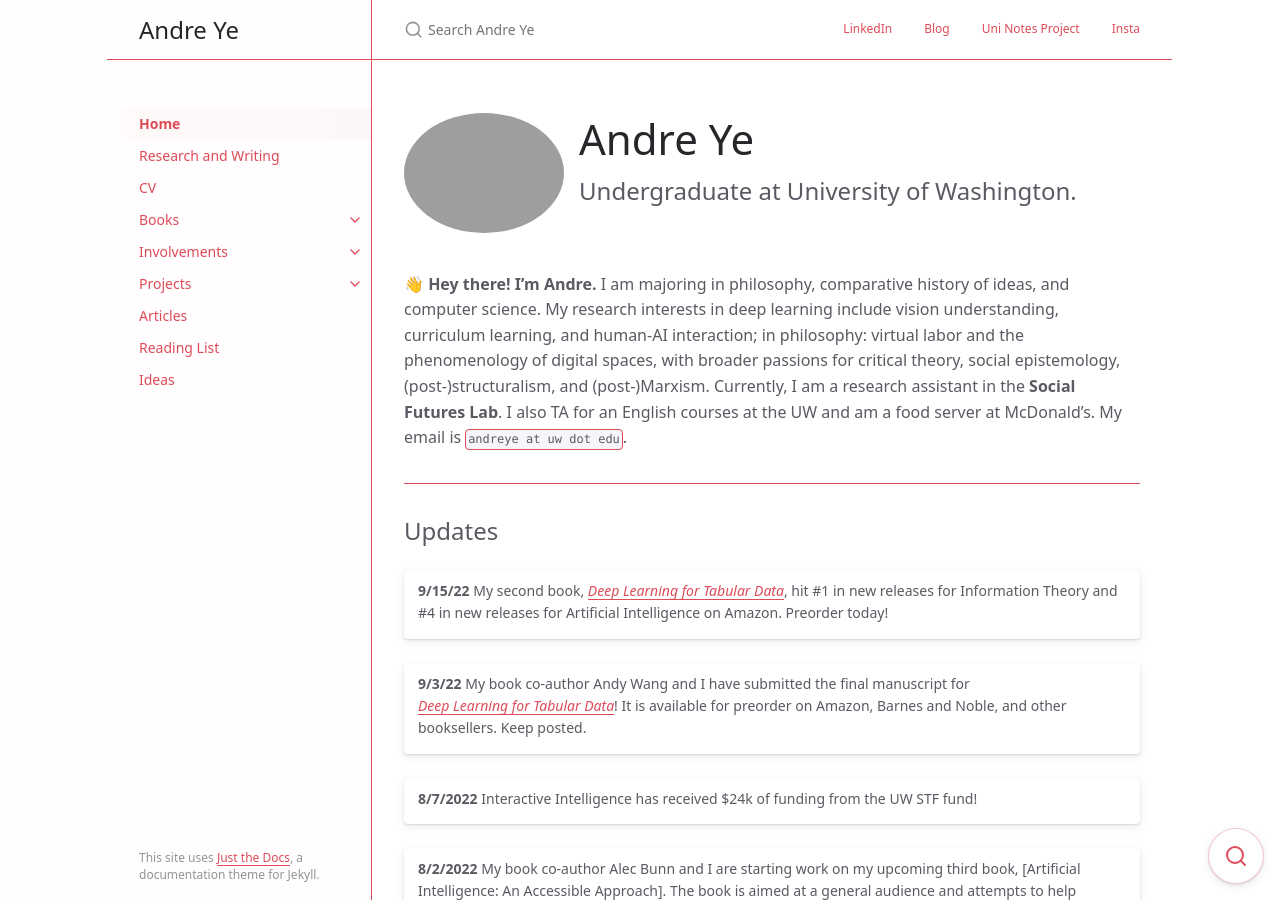
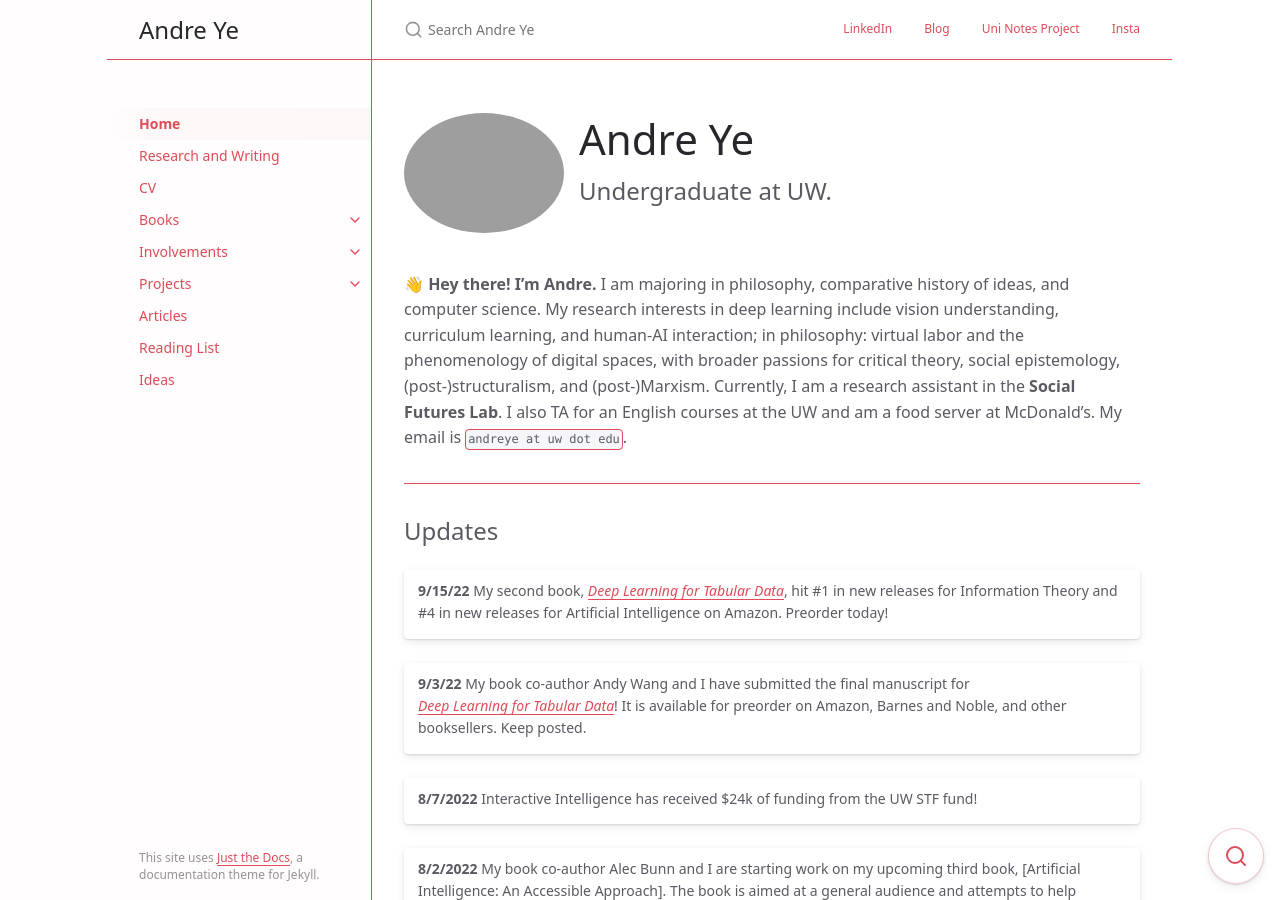
Before and after one commit to andre-ye/andre-ye.github.io-retired, a Jekyll site: the page built from index.md, in a window 1280 px wide and 900 px high. Built offline with Jekyll 4.4.1, drawn with Linux system fonts in a browser that asks for light colours; nearby versions of some CDN libraries.

Commit message:
Update index.md

```diff
--- a/index.md
+++ b/index.md
@@ -17,7 +17,7 @@ img {
 # Andre Ye
 {: .fs-9}
 
-Undergraduate at University of Washington.
+Undergraduate at UW.
 {: .fs-6 .fw-300 }
 
 
```
